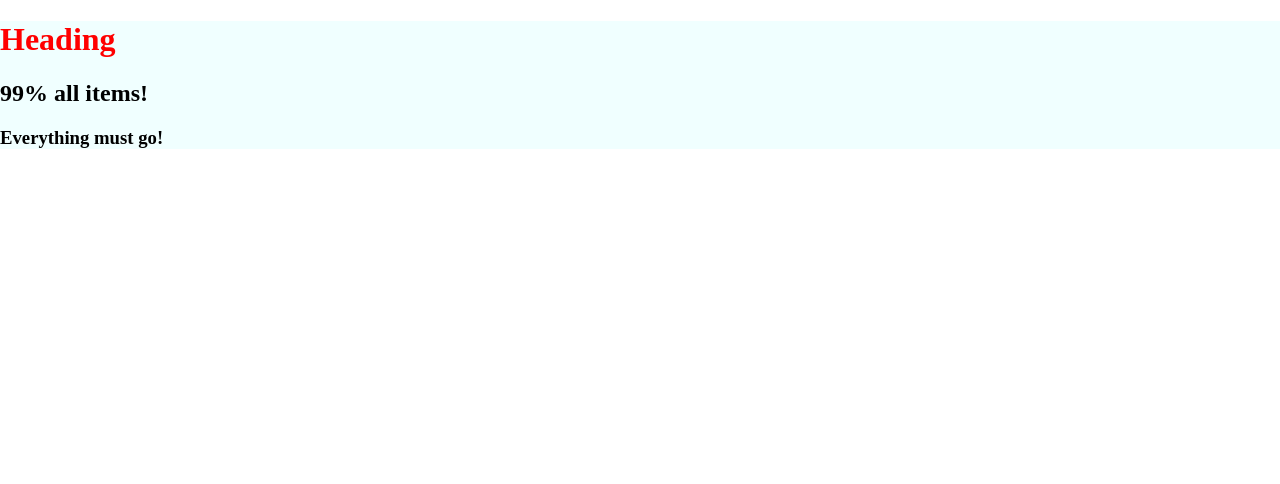
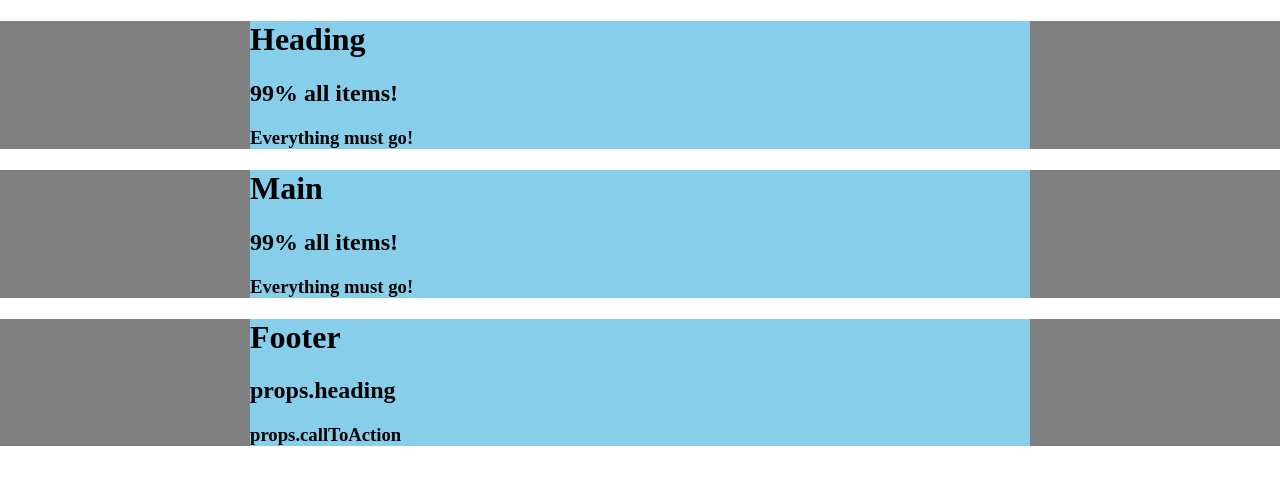
Before and after one commit to Daniel-Williams-ux/React_by_meta, a React (Vite) app: page / in a window 1280 px wide. Shown: the top 484 px of the page. Built offline with nearby package versions, Linux system fonts and the light colour scheme.

Commit message:
Using Aphrodite for styling

```diff
--- a/package.json
+++ b/package.json
@@ -11,7 +11,9 @@
   "keywords": [],
   "author": "",
   "license": "ISC",
-  "dependencies": {},
+  "dependencies": {
+    "aphrodite": "^2.4.0"
+  },
   "devDependencies": {
     "@types/react": "^18.0.27",
     "@types/react-dom": "^18.0.10",
--- a/src/components/Promo.jsx
+++ b/src/components/Promo.jsx
@@ -1,4 +1,6 @@
 import PromoHeading from './PromoHeading';
+import PromoMain from './PromoMain';
+import PromoFooter from './PromoFooter';
 
 const data = {
   heading: "99% all items!",
@@ -11,7 +13,15 @@ function Promo() {
       <PromoHeading
         heading = {data.heading}
         callToAction = {data.callToAction}
-        />
+      />
+      <PromoMain
+        heading = {data.heading}
+        callToAction = {data.callToAction}
+      />
+      <PromoFooter
+        heading = {data.heading}
+        callToAction = {data.callToAction}
+      />
     </div>
   )
 }
--- /dev/null
+++ b/src/components/PromoFooter.jsx
@@ -0,0 +1,30 @@
+import { StyleSheet, css } from 'aphrodite';
+
+function PromoFooter(props) {
+  return (
+    <div className={css(styles.footer)}>
+      <div className={css(subFooter.container)}>
+        <h1>Footer</h1>
+        <h2>props.heading</h2>
+        <h3>props.callToAction</h3>
+      </div>
+    </div>
+  )
+}
+
+export default PromoFooter;
+
+const styles = StyleSheet.create({
+  footer: {
+    background: 'gray',
+  }
+})
+
+const subFooter = StyleSheet.create({
+  container: {
+    background: "skyblue",
+    width: "80%",
+    maxWidth: "780px",
+    margin: "0 auto",
+  }
+})
--- a/src/components/PromoHeading.jsx
+++ b/src/components/PromoHeading.jsx
@@ -1,24 +1,10 @@
+import { StyleSheet, css } from  'aphrodite';
+
 function PromoHeading(props) {
-  const divStyle  = {
-    backgroundColor: "azure",
-  }
-
-  const container = {
-    width: "80%",
-  }
-
-  const hero = {
-    color: "red",
-  }
   return (
-    <div
-      style={divStyle}>
-      <div
-        style={container}>
-        <h1
-          style={hero}>
-          Heading
-        </h1>
+    <div className={css(styles.header)}>
+      <div className={css(subHeader.container)}>
+        <h1>Heading</h1>
         <h2>{props.heading}</h2>
         <h3>{props.callToAction}</h3>
       </div>
@@ -27,3 +13,18 @@ function PromoHeading(props) {
 }
 
 export default PromoHeading;
+
+const styles = StyleSheet.create({
+  header: {
+     background: "gray",
+  }
+})
+
+const subHeader = StyleSheet.create({
+  container: {
+    background: "skyblue",
+    width: "80%",
+    maxWidth: "780px",
+    margin: "0 auto",
+  }
+})
--- /dev/null
+++ b/src/components/PromoMain.jsx
@@ -0,0 +1,30 @@
+import { StyleSheet, css } from 'aphrodite';
+
+function PromoMain(props) {
+  return (
+    <div className={css(styles.main)}>
+      <div className={css(subMain.container)}>
+        <h1>Main</h1>
+        <h2>{props.heading}</h2>
+        <h3>{props.callToAction}</h3>
+      </div>
+    </div>
+  )
+}
+
+export default PromoMain;
+
+const styles = StyleSheet.create({
+  main: {
+    background: "gray",
+  }
+})
+
+const subMain = StyleSheet.create({
+    container: {
+    background: "skyblue",
+    width: "80%",
+    maxWidth: "780px",
+    margin: "0 auto",
+  }
+})
```
Also changed, not shown: 2 other files (tests, documents, lock files or other folders).
